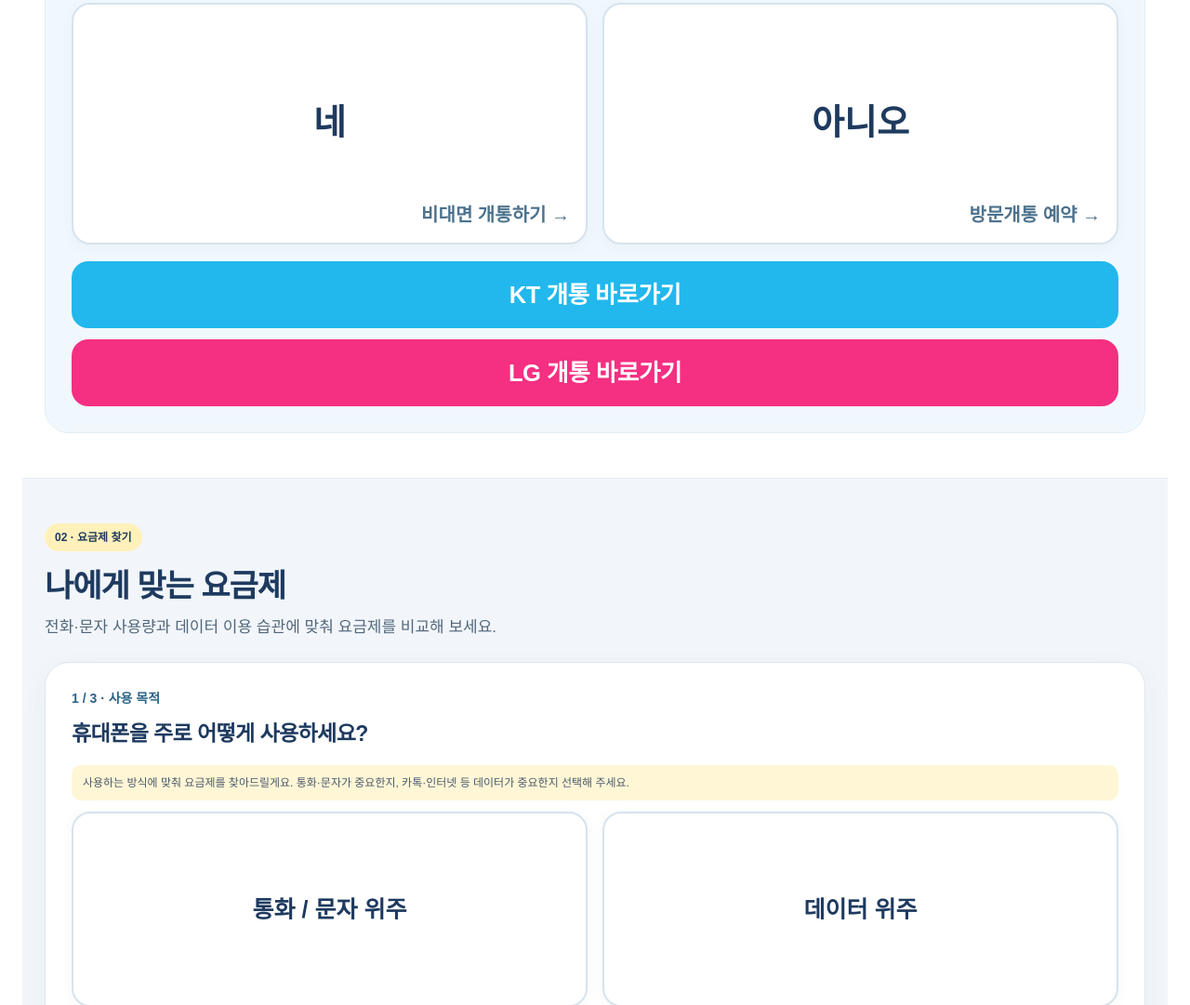
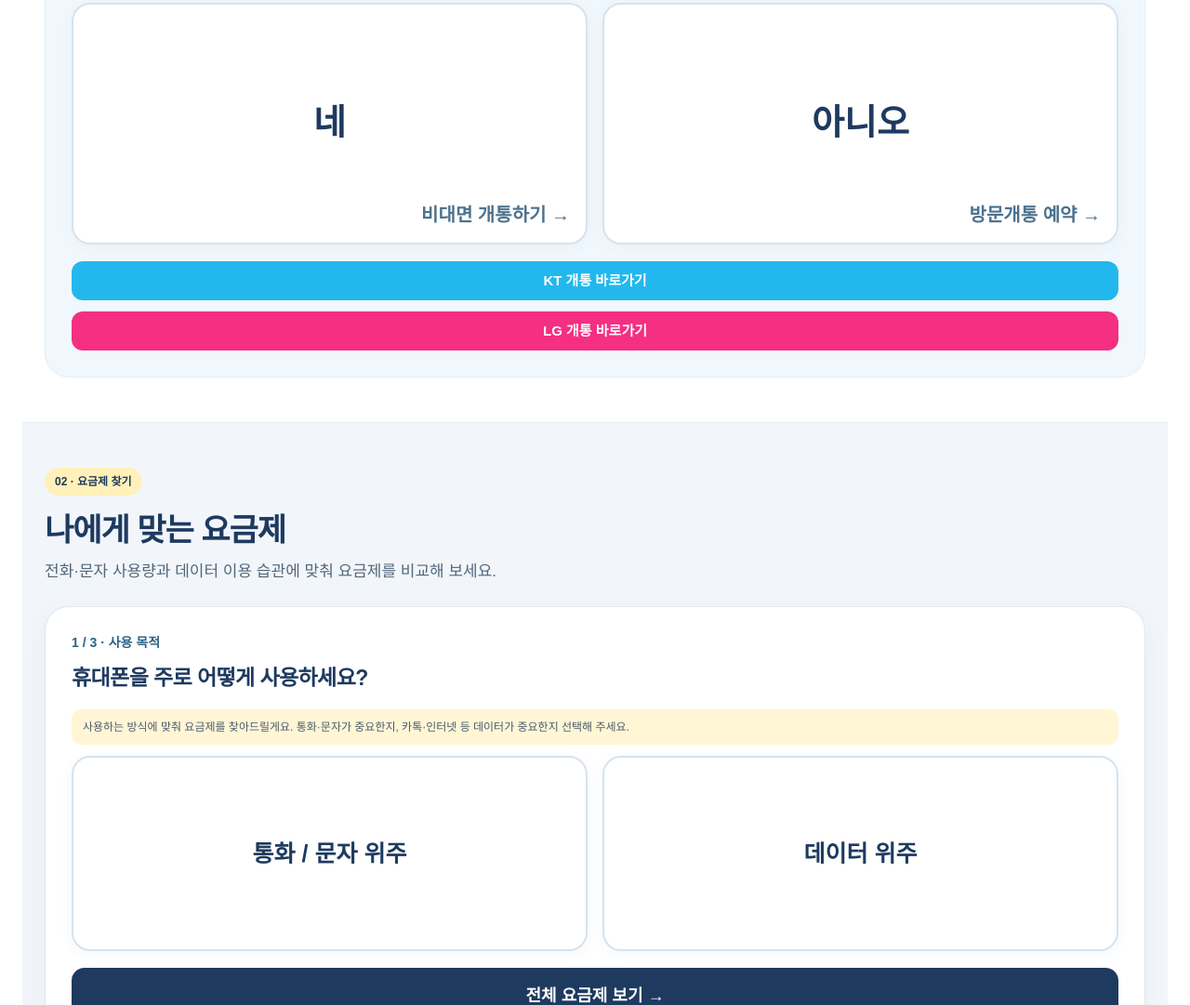
Before and after one commit to gato4477/gato-prepaid, a plain HTML site: page index.html in a window 1280 px wide. Shown: the part 773-1854 px from the top of the page at 93% size. Drawn offline with Linux system fonts and the light colour scheme.

Commit message:
Match desktop quick activation buttons to FAQ link sizing and typography

```diff
--- a/index.html
+++ b/index.html
@@ -338,7 +338,7 @@ body{color:#1E3A5F!important;background:#FFFFFF!important}
 #activationApp .choice .choice-title{font-size:clamp(26px,3vw,38px)!important}
 #activationApp .choice .choice-caption{font-size:clamp(15px,1.6vw,20px)!important}
 #activationApp .quick-activation{display:grid;grid-template-columns:1fr;gap:12px;margin-top:18px}
-#activationApp .quick-activation a{display:flex;align-items:center;justify-content:center;min-height:72px;border-radius:18px;color:#fff!important;font-size:clamp(19px,2vw,26px);font-weight:900;letter-spacing:-.5px;text-decoration:none}
+#activationApp .quick-activation a{display:flex;align-items:center;justify-content:center;min-height:42px;padding:9px 12px;border-radius:12px;color:#fff!important;font-size:15px;font-weight:800;letter-spacing:0;text-decoration:none}
 #activationApp .quick-activation .quick-kt{background:#22b8ed}
 #activationApp .quick-activation .quick-lg{background:#f52f82}
 #activationApp .quick-activation a:focus-visible{outline:3px solid #173f59;outline-offset:3px}
```
